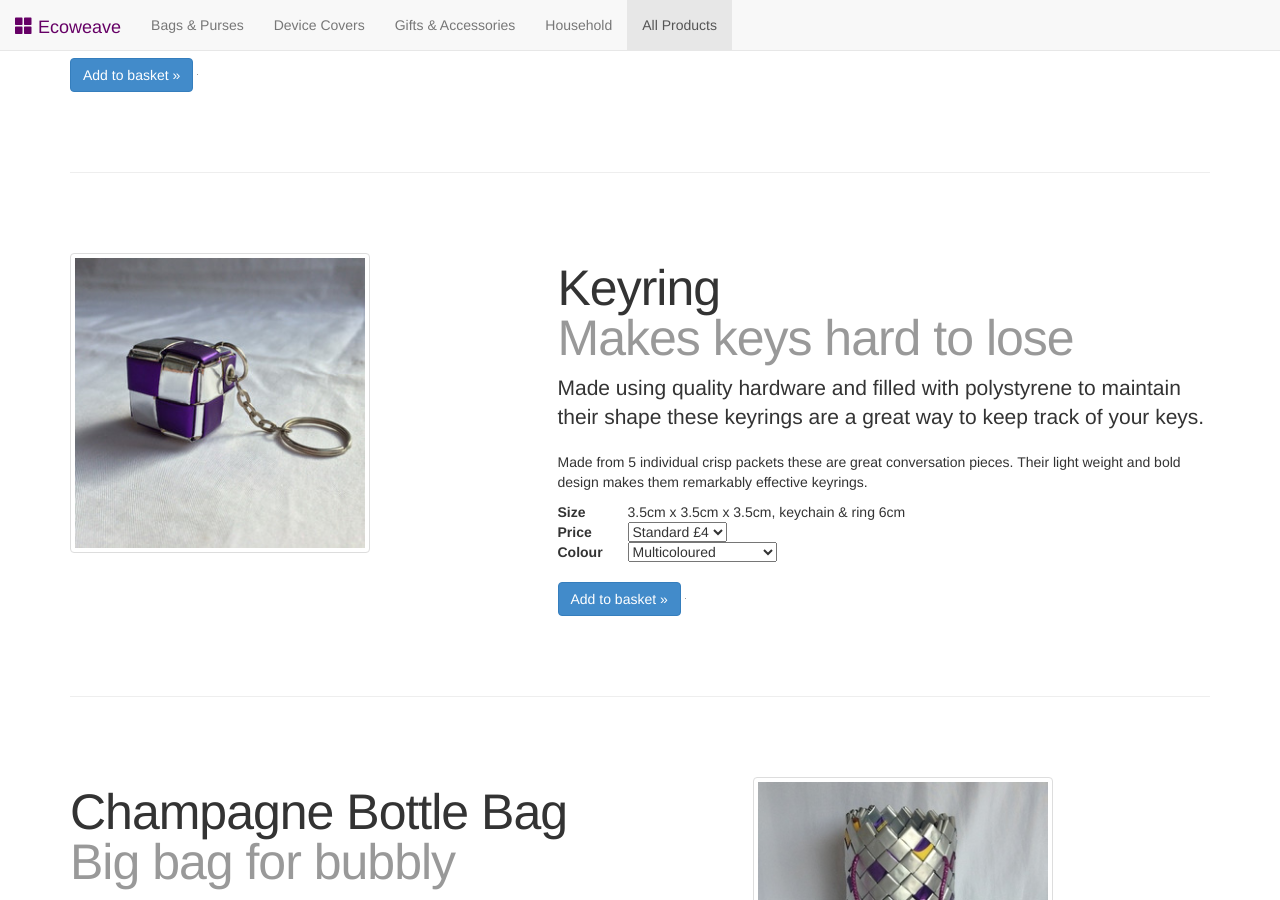
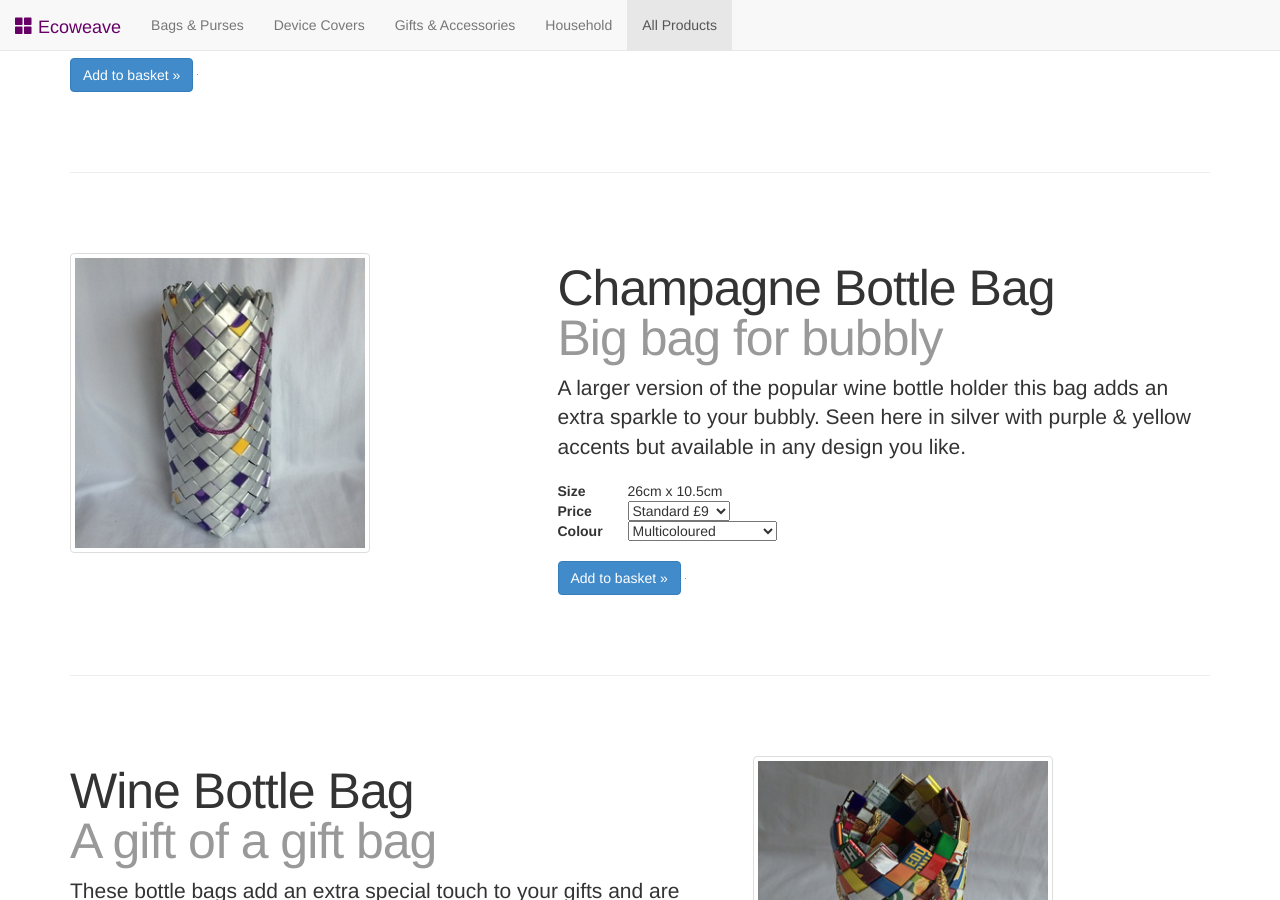
Before and after one commit to ecoweave/ecoweave.github.io, a Jekyll site: the page built from all-products/index.html, in a window 1280 px wide and 900 px high, scrolled down 6029 px. Built offline with Jekyll 4.4.1, drawn with Linux system fonts in a browser that asks for light colours; nearby versions of some CDN libraries; Markdown is read by kramdown in place of the engine named in the settings; grey boxes are pictures that could not be loaded.

Commit message:
Removed cube keyring

```diff
--- a/_data/products.yml
+++ b/_data/products.yml
@@ -183,23 +183,6 @@
   description: |
         As with all of my products I can make this in any style you like. If you have any ideas you would like to discuss please get in touch.
 
-- id: keyring
-  paypal-id: 7996EYEQUZ6EC
-  options:
-   - Standard: £4
-   - Barcode: £8
-  name: Keyring
-  price: £4
-  size: 3.5cm x 3.5cm x 3.5cm, keychain & ring 6cm
-  closure:
-  img: new/keyring-purple-silver.jpg
-  category: [gifts]
-  strapline:  Makes keys hard to lose
-  preamble: |
-        Made using quality hardware and filled with polystyrene to maintain their shape these keyrings are a great way to keep track of your keys.
-  description: |
-        Made from 5 individual crisp packets these are great conversation pieces. Their light weight and bold design makes them remarkably effective keyrings.
-
 - id: champagne-bottle-bag
   paypal-id: 2BAFNY8LSEZ9S
   options:
```
